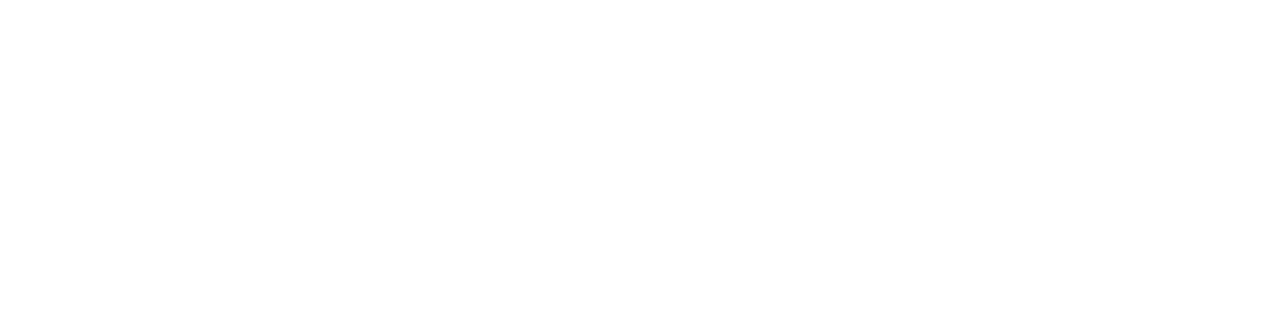
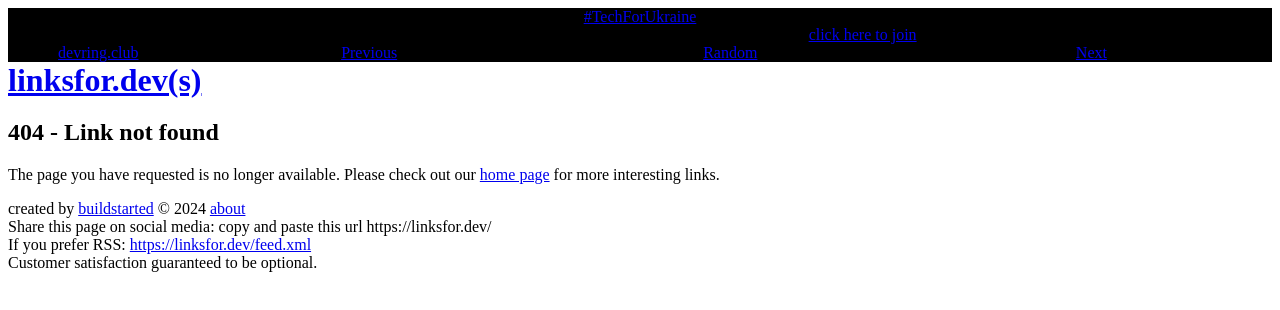
Before and after one commit to OyinladeIbitoye/crap-portfolio, a plain HTML site: page index.html in a window 1280 px wide. Drawn offline with Linux system fonts and the light colour scheme.

Commit message:
added index html

```diff
--- a/index.html
+++ b/index.html
@@ -1,9 +1,60 @@
-<IDOCTYPE html>
-<html>
-     <head>
-          <meta charset="utf=8">
-          <title>crap portfolio</title>
-     </head>
-     <body>
-     </body>
+<!DOCTYPE html>
+<html lang="en">
+<head>
+    <meta charset="utf-8">
+    <meta name="viewport" content="width=device-width, initial-scale=1.0" />
+    <title>
+linksfor.dev(s)    </title>
+    <link rel="alternate" type="application/rss+xml" title="Linksfor.dev(s) feed" href="https://linksfor.dev/feed.rss" />
+    <meta name="google" value="notranslate">
+	<meta name="description" content="Gathers dev related links/news and posts them here without commentary." />
+    <meta name="theme-color" content="#2d3139"/>
+    <meta name="twitter:dnt" content="on">
+    <link rel="stylesheet" type="text/css" href="/style.min.css?6" />
+    <link rel="shortcut icon" href="/favicon.ico" type="image/x-icon">
+    <link type="application/atom+xml" rel="alternate" href="/feed.xml" title="Linksfor.dev(s)">
+    <link rel="icon" href="/favicon.ico" type="image/x-icon">
+
+<meta property="og:site_name" content="linksfor.dev(s)" />
+
+
+	<style type="text/css">
+		.mirror {
+			transform: scale(-1, 1);
+			display: inline-block;
+		}
+	</style>
+</head>
+<body>
+    <div class="devring" style="background:#000; text-align: center">
+        <a href="https://techtotherescue.org/tech/tech-for-ukraine">#TechForUkraine</a>
+    </div>
+    <div class="devring" style="background: #000">
+        <div style="text-align:center">Explore other dev related sites in this ring. If you find this idea useful <a href="https://devring.club">click here to join</a>.</div>
+        <div class="grid">
+            <div style="display: grid; grid-template-columns: .5fr 1fr 1fr 1fr; text-align: center;">
+                <span class="devring-title"><a href="https://devring.club/">devring.club</a></span>
+                <a href="https://devring.club/sites/1/prev" class="devring-previous">Previous</a>
+                <a href="https://devring.club/random" class="devring-random">Random</a>
+                <a href="https://devring.club/sites/1/next" class="devring-next">Next</a>
+            </div>
+        </div>
+    </div>
+    <div class="grid grid-light ">
+        <h1 style="margin: unset">
+			<a href="/">linksfor.dev(s)</a>
+        </h1>
+
+<h2>404 - Link not found</h2>
+
+<p>The page you have requested is no longer available. Please check out our <a href="/">home page</a> for more interesting links.</p>
+    </div>
+    <footer>
+        <div>created by <a href="https://buildstarted.com">buildstarted</a> &copy; 2024 <a href="/about">about</a></div>
+        <div>Share this page on social media: copy and paste this url https://linksfor.dev/</div>
+        <div>If you prefer RSS: <a href="https://linksfor.dev/feed.xml">https://linksfor.dev/feed.xml</a></div>
+        <div>Customer satisfaction guaranteed to be optional.</div>
+    </footer>
+
+</body>
 </html>
```
